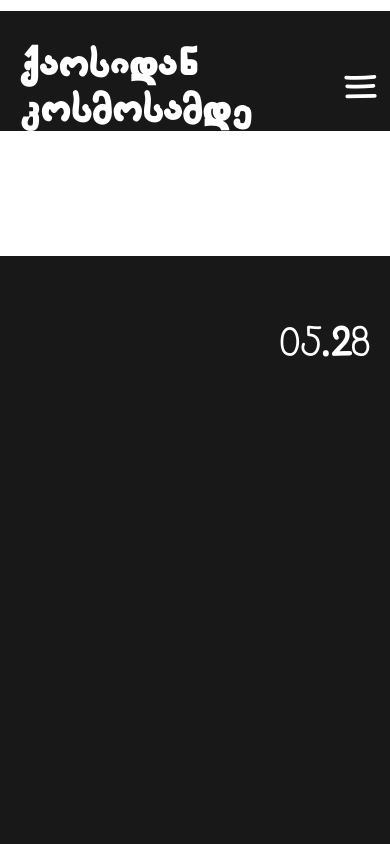
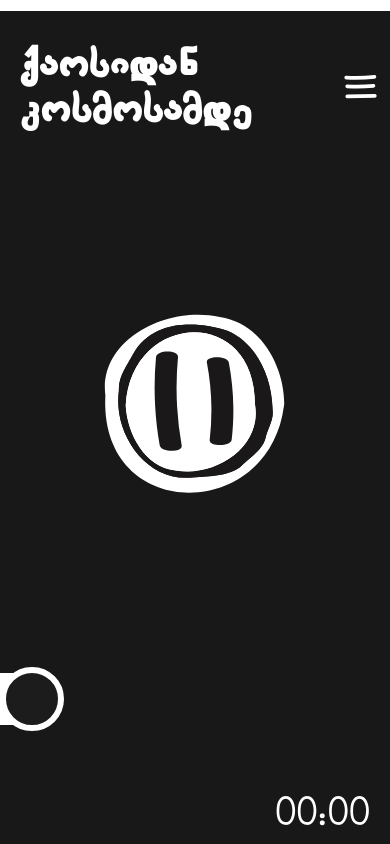
Before and after one commit to Mind1a/react-Web-edition-of-Sandro-s-book, a React (Vite) app: page / in a window 390 px wide. Shown: the part 4420-5264 px from the top of the page. Built offline with nearby package versions, Linux system fonts and the light colour scheme.

Commit message:
NEW: adding book player for mobile devices

```diff
--- a/index.html
+++ b/index.html
@@ -2,7 +2,7 @@
 <html lang="en">
   <head>
     <meta charset="UTF-8" />
-    <link rel="icon" type="image/svg+xml" href="/vite.svg" />
+    <link rel="icon" type="image/svg+xml" href="./assets/jpg/title-logo.jpg" />
     <meta name="viewport" content="width=device-width, initial-scale=1.0" />
     <!-- Google Meta Tags -->
     <meta
--- a/src/App.jsx
+++ b/src/App.jsx
@@ -7,9 +7,9 @@ import { Preface } from "./views/Preface/Preface";
 import { MobileMainPage } from "./views/Mobile/MobileMainPage";
 import { useDeviceSize } from "./context/DeviceSizeProvider";
 
+const deviceSize = "xs";
 export default function App() {
   const deviceSize = useDeviceSize();
-
   return (
     <div>
       <Routes>
--- a/src/components/Loader/Loader.jsx
+++ b/src/components/Loader/Loader.jsx
@@ -12,6 +12,8 @@ export const Loader = ({
   onDragStart,
   onDragStop,
   onDrag,
+  mobile,
+  touchRef,
 }) => {
   const handleRef = useRef(null);
   const [initialX, setInitialX] = useState(null);
@@ -21,38 +23,62 @@ export const Loader = ({
     setInitialX(e.clientX);
   };
 
+  const handleTouchDragStart = (e) => {
+    onDragStart();
+    setInitialX(e.touches[0].clientX);
+  };
+
   const handleDragStop = () => {
     if (!isSeeking) return;
-
     const handle = handleRef.current;
-    const margin = window.innerWidth * initialWidth;
+    const margin = document.getElementById("root").clientWidth * initialWidth;
     onDragStop(
-      (handle.parentNode.clientWidth - margin) / (window.innerWidth - margin)
+      (handle.parentNode.clientWidth - margin) /
+        (document.getElementById("root").clientWidth - margin)
     );
   };
 
   const handleDrag = (e) => {
     e.preventDefault();
-    const margin = window.innerWidth * initialWidth;
+    const margin = document.getElementById("root").clientWidth * initialWidth;
     if (e.buttons === 1 && isSeeking) {
-      onDrag((e.clientX - initialX) / (window.innerWidth - margin));
+      onDrag(
+        (e.clientX - initialX) /
+          (document.getElementById("root").clientWidth - margin)
+      );
+    }
+  };
+
+  const handleTouchDrag = (e) => {
+    const margin = document.getElementById("root").clientWidth * initialWidth;
+    if (isSeeking) {
+      onDrag(
+        (e.touches[0].clientX - initialX) /
+          (document.getElementById("root").clientWidth - margin)
+      );
     }
   };
 
   useEffect(() => {
     if (!trackProgress) return;
     window.addEventListener("mousemove", handleDrag);
+    window.addEventListener("touchmove", handleTouchDrag, { passive: false });
     window.addEventListener("mouseup", handleDragStop);
+    window.addEventListener("touchend", handleDragStop);
 
     return () => {
       window.removeEventListener("mousemove", handleDrag);
+      window.removeEventListener("touchmove", handleTouchDrag, {
+        passive: false,
+      });
       window.removeEventListener("mouseup", handleDragStop);
+      window.removeEventListener("touchend", handleDragStop);
     };
   });
 
   return (
     <motion.div
-      className={styles.loaderAnimation}
+      className={mobile ? styles.loaderAnimationMobile : styles.loaderAnimation}
       animate={{ width: width }}
       transition={transition}
     >
@@ -60,10 +86,11 @@ export const Loader = ({
         <motion.div
           ref={handleRef}
           initial={{ opacity: 0, borderWidth: 0 }}
-          animate={{ opacity: 1, borderWidth: "8px" }}
+          animate={{ opacity: 1, borderWidth: mobile ? "6px" : "8px" }}
           transition={handleTransition}
           onMouseDown={handleDragStart}
-          className={styles.handle}
+          onTouchStart={handleTouchDragStart}
+          className={mobile ? styles.handleMobile : styles.handle}
           draggable={false}
         />
       )}
--- a/src/components/Loader/Loader.module.scss
+++ b/src/components/Loader/Loader.module.scss
@@ -6,6 +6,13 @@
   top: 0;
   background-color: #1c1c1c;
   height: 100vh;
+}
+
+.loaderAnimationMobile {
+  position: relative;
+  height: 52px;
+  max-width: 100vw;
+  background-color: #ffffff;
 }
 
 .handle {
@@ -17,3 +24,15 @@
   border: 8px solid #ffffff;
   border-radius: 50%;
 }
+
+.handleMobile {
+  position: absolute;
+  top: 50%;
+  right: 0;
+  transform: translateX(50%) translateY(-50%);
+  height: 64px;
+  width: 64px;
+  background-color: #1c1c1c;
+  border: 1px solid #ffffff;
+  border-radius: 50%;
+}
--- a/src/hooks/useRelativeWidth.js
+++ b/src/hooks/useRelativeWidth.js
@@ -1,7 +1,7 @@
 import { useState, useEffect } from "react";
 
 const getRelativeWidth = (absoluteWidth) => {
-  return absoluteWidth / window.innerWidth;
+  return absoluteWidth / document.getElementById("root").clientWidth;
 };
 
 export const useRelativeWidth = (absoluteWidth) => {
--- a/src/scss/global.scss
+++ b/src/scss/global.scss
@@ -24,6 +24,5 @@
 
 body {
   background-color: #fff;
-  width: fit-content;
   font-family: "sandro-Regular", sans-serif;
 }
--- a/src/views/Book/Book.jsx
+++ b/src/views/Book/Book.jsx
@@ -42,7 +42,6 @@ export const Book = () => {
 
       <h4 className={styles.title}>
         {title}
-        {seekTime}
       </h4>
 
       <span className={styles.timeLeft}>
--- a/src/views/Mobile/MobileMainPage/MobileMainPage.jsx
+++ b/src/views/Mobile/MobileMainPage/MobileMainPage.jsx
@@ -1,11 +1,36 @@
-import React, { version, useRef } from "react";
-import { Link } from "react-router-dom";
+import React, { useRef, useEffect } from "react";
 import styles from "./MobileMainPage.module.scss";
-import { bookData } from "../../../bookData";
+import { bookData, books } from "../../../bookData";
+import { Loader } from "../../../components/Loader/Loader";
+import { useState } from "react";
+import { useBookPlayer } from "../../../hooks/useBookPlayer";
+import { clamp, getTimeLeft } from "../../../utils/book";
+
+const swipeMargin = 50;
+
 export const MobileMainPage = () => {
+  const [book, setBook] = useState("qaosidan-kosmosamde");
   const sectionRef = useRef(null);
   const prefaceRef = useRef(null);
   const playerRef = useRef(null);
+  const soundButtonsRef = useRef(null);
+  const [prevTouchX, setPrevTouchX] = useState(null);
+
+  const {
+    width,
+    initialWidth,
+    duration,
+    currentTime,
+    seekTime,
+    isSeeking,
+    isPaused,
+    handleDrag,
+    handleDragStart,
+    handleDragStop,
+    handlePlayToggle,
+    handleNextClick,
+    handlePrevClick,
+  } = useBookPlayer(book, bookData, books, 32);
 
   function scrollToSection() {
     sectionRef.current.scrollIntoView({ behavior: "smooth" });
@@ -17,32 +42,77 @@ export const MobileMainPage = () => {
     playerRef.current.scrollIntoView({ behavior: "smooth" });
   }
 
+  const handleTouchStart = (e) => {
+    setPrevTouchX(e.touches[0].clientX);
+  };
+
+  const handleTouchEnd = (e) => {
+    if (e.changedTouches[0].clientX - prevTouchX > swipeMargin) {
+      handleSwipeRight();
+    } else if (e.changedTouches[0].clientX - prevTouchX < swipeMargin * -1) {
+      handleSwipeLeft();
+    }
+  };
+
+  const handleSwipeLeft = () => {
+    const index = books.findIndex((bookName) => {
+      return bookName === book;
+    });
+    setBook(books[clamp(1, index - 1, books.length - 1)]);
+  };
+
+  const handleSwipeRight = () => {
+    const index = books.findIndex((bookName) => {
+      return bookName === book;
+    });
+    setBook(books[clamp(1, index + 1, books.length - 1)]);
+  };
+
+  useEffect(() => {
+    if (!soundButtonsRef.current) return;
+
+    soundButtonsRef.current.addEventListener("touchstart", handleTouchStart);
+    soundButtonsRef.current.addEventListener("touchend", handleTouchEnd);
+
+    return () => {
+      soundButtonsRef.current.removeEventListener(
+        "touchstart",
+        handleTouchStart
+      );
+      soundButtonsRef.current.removeEventListener("touchend", handleTouchEnd);
+    };
+  }, [soundButtonsRef, prevTouchX]);
+
   const ChapterImages = () => {
-    const chapters = Object.values(bookData).map((chapter, index) => {
+    const chapters = Object.entries(bookData).map(
+      ([book, { title }], index) => {
         const imgSrc = `/assets/svgs/responsive-svg-TOC/${index + 1}.svg`;
         return (
           <div
-          onClick={
-            chapter.title === "წინასიტყვაობა" ? scrollToPreface : scrollToPlayer
+            onClick={() => {
+              if (title === "წინასიტყვაობა") {
+                scrollToPreface();
+              } else {
+                scrollToPlayer();
               }
+
+              setBook(book);
+            }}
             className={styles.contents}
             key={index}
           >
             <div className={styles.contentsChild}>
               <div className={styles.chapter}>
-              <a>{chapter.title}</a>
+                <a>{title}</a>
               </div>
               <div className={styles.spanIconContents}>
-              <img
-                key={chapter.title}
-                src={imgSrc}
-                alt={`Chapter ${index + 1}`}
-              />
+                <img key={title} src={imgSrc} alt={`Chapter ${index + 1}`} />
               </div>
             </div>
           </div>
         );
-    });
+      }
+    );
 
     return <>{chapters}</>;
   };
@@ -166,7 +236,7 @@ export const MobileMainPage = () => {
             target="_blank"
           >
             <img
-              src="assets/svgs/content-chapter-svg/PDFBookDownload.svg"
+              src="/assets/svgs/content-chapter-svg/PDFBookDownload.svg"
               alt="pdfBook"
             />
           </a>
@@ -266,7 +336,7 @@ export const MobileMainPage = () => {
       <section ref={playerRef} className={styles.MobilePlayer}>
         <div className={styles.mobileSoundContent}>
           <div className={styles.titleBurgerWrapper}>
-            <h2 className={styles.playerTitle}>ქაოსიდან კოსმოსამდე</h2>
+            <h2 className={styles.playerTitle}>{bookData[book].title}</h2>
             <button onClick={scrollToSection}>
               <div className={styles.playerBurger}>
                 <svg
@@ -284,10 +354,33 @@ export const MobileMainPage = () => {
               </div>
             </button>
           </div>
-          <div className={styles.soundButtons}></div>
-          <div className={styles.playerLoader}></div>
+          <div className={styles.soundButtons} ref={soundButtonsRef}>
+            <img
+              onClick={handlePlayToggle}
+              src={`/assets/svgs/generic/${isPaused ? "play" : "pause"}.svg`}
+              alt="toggle playback"
+              className={styles.togglePlaybackImage}
+            />
+          </div>
+          <div className={styles.playerBottomBar}>
+            <Loader
+              mobile
+              trackProgress
+              width={`${width * 100}%`}
+              initialWidth={initialWidth}
+              isSeeking={isSeeking}
+              transition={{ duration: 0 }}
+              handleTransition={{ duration: 0.2, delay: 0.8 }}
+              onDragStart={handleDragStart}
+              onDragStop={handleDragStop}
+              onDrag={handleDrag}
+            />
+
             <div className={styles.timerContent}>
-            <div className={styles.timeLeft}>05.28</div>
+              <span className={styles.timeLeft}>
+                {getTimeLeft(duration, isSeeking ? seekTime : currentTime)}
+              </span>
+            </div>
           </div>
         </div>
       </section>
--- a/src/views/Mobile/MobileMainPage/MobileMainPage.module.scss
+++ b/src/views/Mobile/MobileMainPage/MobileMainPage.module.scss
@@ -204,9 +204,16 @@
   }
   .MobilePlayer {
     padding: 30px 0;
-    min-height: 100vh;
+    height: 100vh;
     background-color: #181818;
+    max-width: 100vw;
+    overflow: hidden;
     .mobileSoundContent {
+      display: flex;
+      flex-direction: column;
+      height: 100%;
+      box-sizing: border-box;
+
       .titleBurgerWrapper {
         display: flex;
         justify-content: space-between;
@@ -229,6 +236,17 @@
         }
       }
       .soundButtons {
+        display: flex;
+        justify-content: center;
+        height: 100%;
+        align-items: center;
+        .togglePlaybackImage {
+          width: 250px;
+          height: 250px;
+        }
+      }
+      .playerBottomBar {
+        margin-top: auto;
       }
       .playerLoader {
         height: 125px;
```
Lines whose indentation alone changed are shown as unchanged.
